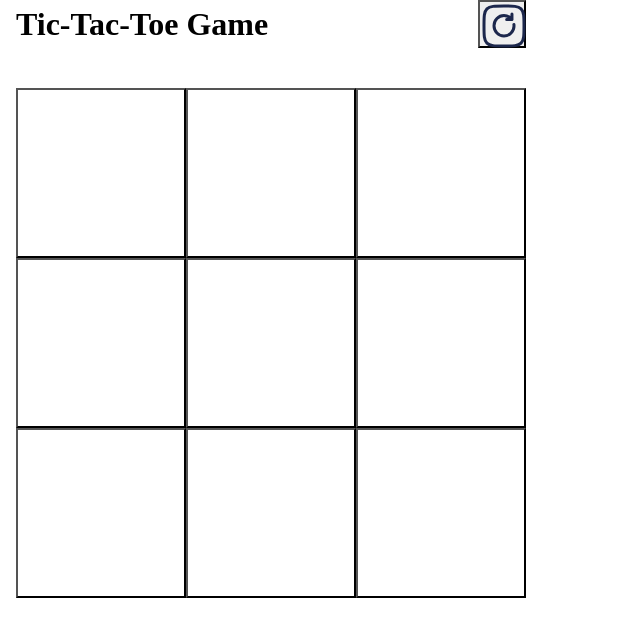
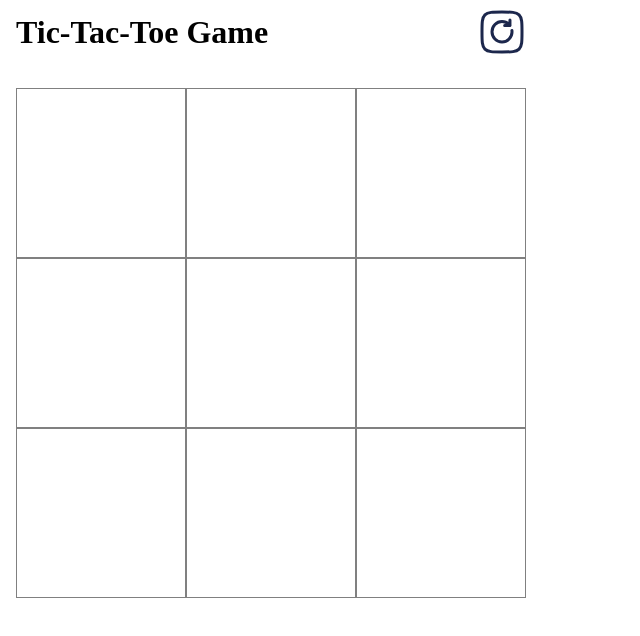
Before and after one commit to rahul-george/tic-tac-toe, a plain HTML site: page index.html in a window 1280 px wide. Shown: the whole page, without its empty margins (0-640 px from the left). Drawn offline with Linux system fonts and the light colour scheme.

Commit message:
feat: styling improved to add borders to game grid and removed borders from restart button

```diff
--- a/style.css
+++ b/style.css
@@ -23,18 +23,18 @@ header {
   grid-template-columns: 1fr 3rem;
   grid-template-rows: 3rem;
   align-items: center;
+  margin-top: 0.5rem;
 }
 
 main {
   grid-area: main;
 
   display: grid;
-  grid-template-rows: 2rem 0.8fr 3rem;
+  grid-template-rows: 2rem 0.8fr;
   grid-template-columns: minmax(1fr, 510px);
   grid-template-areas:
     "gameResult"
-    "gameBoard"
-    "restartGame";
+    "gameBoard";
 }
 
 footer {
@@ -59,12 +59,15 @@ button.gameCell {
   display: flex;
   align-items: center;
   justify-content: center;
+  border: 1px solid grey;
 }
 
 .restart {
   width: 3rem;
   height: 3rem;
   appearance: none;
+  border: transparent;
+  background-color: transparent;
 }
 
 .restart img {
```
